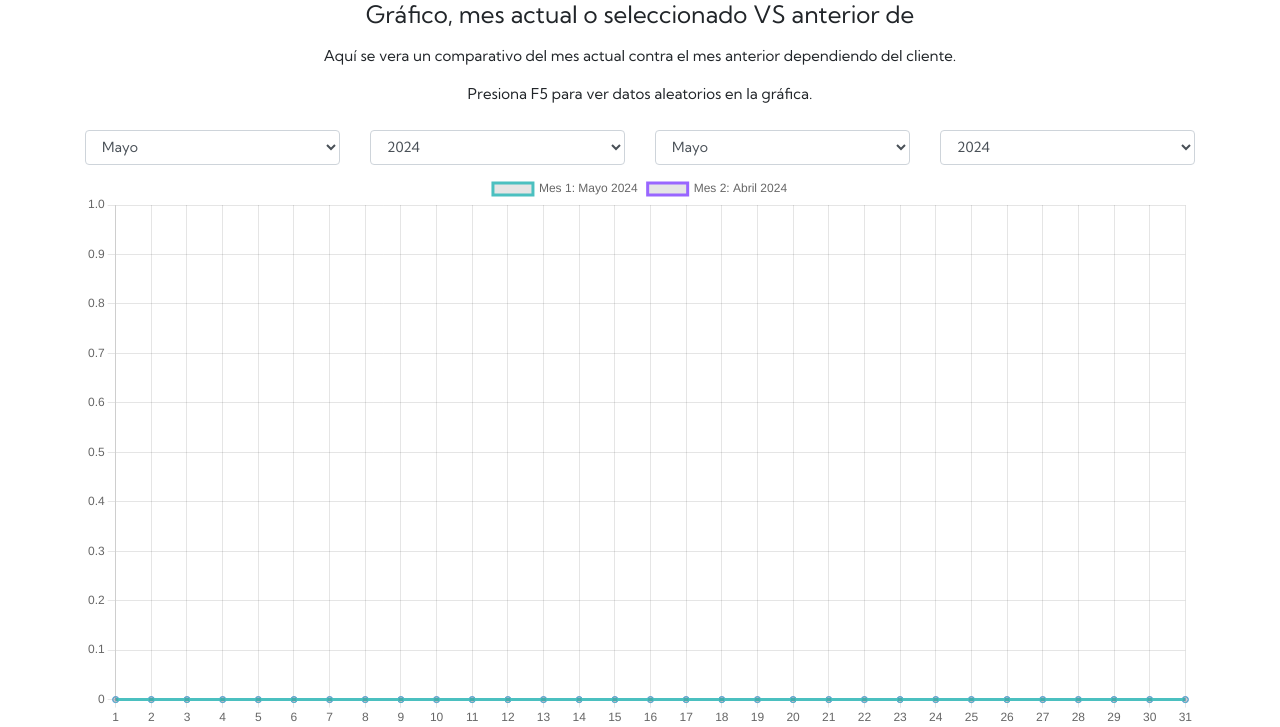
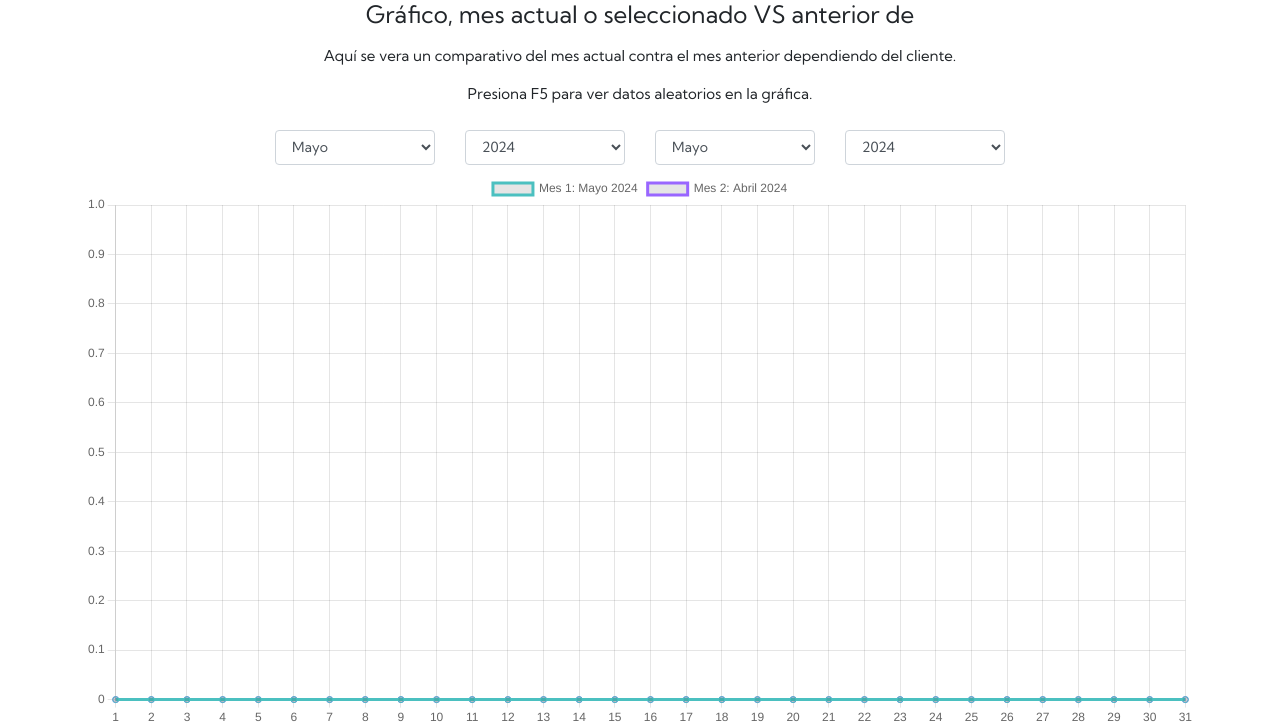
Before and after one commit to heysoynef/CRM-2024, a PHP site: page /crm-2024/chart_client.php in a window 1280 px wide. Shown: the part 149-876 px from the top of the page. Run offline with PHP 8.4, Linux system fonts and the light colour scheme; the visitor is signed in with stand-in values (Sample User, id 1); data that the repository does not hold is empty; some libraries are stand-ins or nearby versions.

Commit message:
add fix años mes

```diff
--- a/chart_client.php
+++ b/chart_client.php
@@ -93,7 +93,7 @@ $leadsMes2JSON = json_encode($leadsMes2);
 $conn->close();
 ?>
 <div class="container">
-    <div class="row">
+    <div class="row ">
         <div class="col-md-12">
             <h4 class="mb-3 text-center">Gráfico, mes actual o seleccionado VS anterior de
                 <?= $tabla ?>
@@ -102,8 +102,8 @@ $conn->close();
             <p class="text-center">Presiona F5 para ver datos aleatorios en la gráfica.</p>
         </div>
     </div>
-    <div class="row">
-        <div class="col-md-3">
+    <div class="row d-flex justify-content-center">
+        <div class="col-md-2">
             <select name="mes1" id="mes1" class="form-control my-2" style="font-size: 14px;">
                 <option disabled selected>Selecciona un mes</option>
                 <?php
@@ -129,7 +129,7 @@ $conn->close();
             </select>
 
         </div>
-        <div class="col-md-3">
+        <div class="col-md-2">
             <!-- Selector de año para mes1 -->
             <select name="anio1" id="anio1" class="form-control my-2" style="font-size: 14px;">
                 <option disabled selected>Selecciona un año</option>
@@ -141,7 +141,7 @@ $conn->close();
                 ?>
             </select>
         </div>
-        <div class="col-md-3">
+        <div class="col-md-2">
             <select name="mes2" id="mes2" class="form-control my-2" style="font-size: 14px;">
                 <option disabled selected>Selecciona un mes</option>
                 <?php
@@ -152,7 +152,7 @@ $conn->close();
                 ?>
             </select>
         </div>
-        <div class="col-md-3">
+        <div class="col-md-2">
             <select name="anio2" id="anio2" class="form-control my-2" style="font-size: 14px;">
                 <option disabled selected>Selecciona un año</option>
                 <?php
--- a/data.php
+++ b/data.php
@@ -112,7 +112,7 @@ $result = mysqli_query($conn, $query);
 
         </div>
         <div class="col-md-2">
-            <select name="mes" id="mes" class="form-control my-2">
+            <select name="mes" id="mes" class="form-control my-2" style="font-size: 14px;">
                 <option disabled>Selecciona un mes</option>
                 <?php
                 $mesActual = date('m');  // Obtener el número del mes actual
@@ -142,7 +142,7 @@ $result = mysqli_query($conn, $query);
         </div>
 
         <div class="col-md-2">
-            <select name="anio" id="anio" class="form-control my-2">
+            <select name="anio" id="anio" class="form-control my-2" style="font-size: 14px;">
                 <option disabled>Selecciona un año</option>
                 <?php
                 $anioActual = date('Y');  // Obtener el año actual
```
Also changed, not shown: chart.php (+41 -38 lines).
